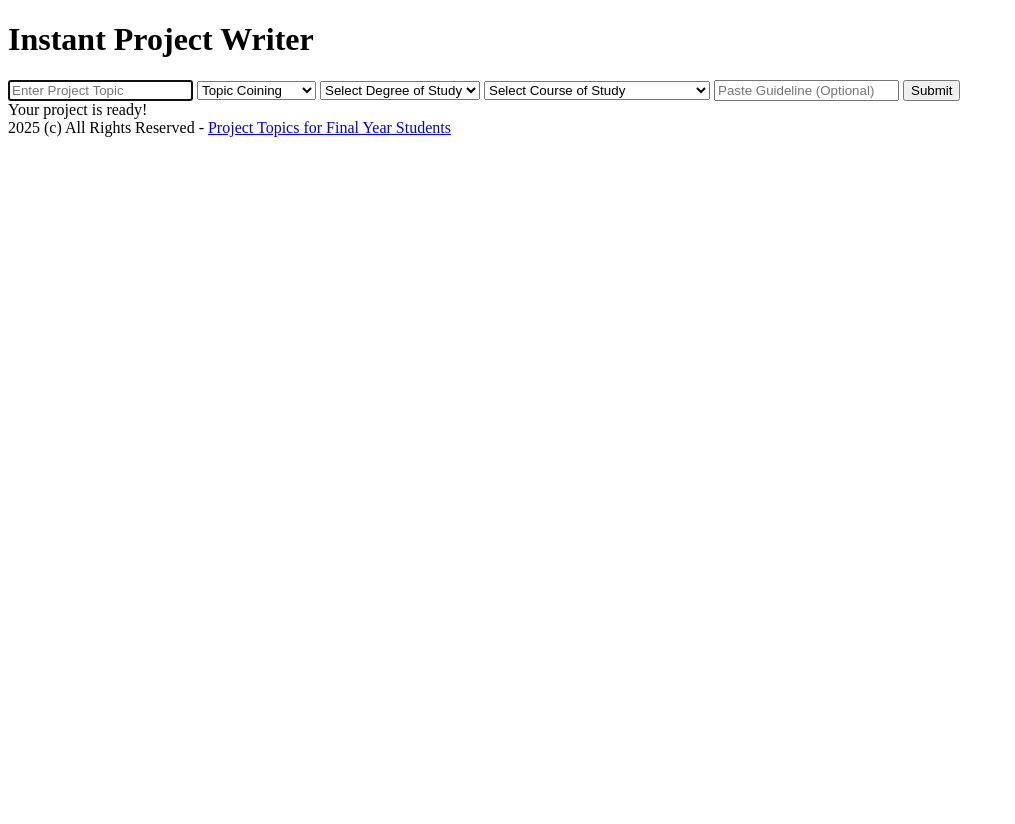
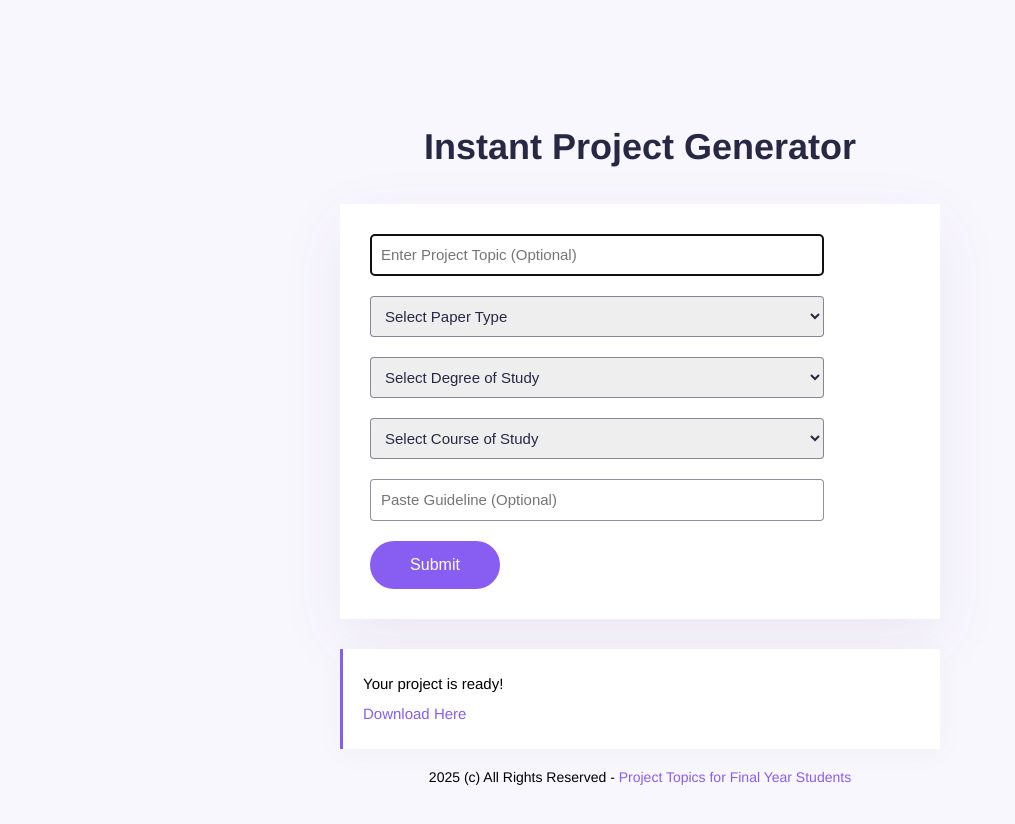
Before and after one commit to Fetty10/ipm-ai-project-generator, a plain HTML site: page index.html in a window 1280 px wide. Shown: the whole page, without its empty margins (0-1015 px from the left). Before the commit the page ends 800 px from the top, so only its background shows below. Drawn offline with Linux system fonts and the light colour scheme.

Commit message:
Added css

```diff
--- a/index.html
+++ b/index.html
@@ -7,19 +7,24 @@
     <link rel="stylesheet" href="src/style.css" />
   </head>
   <body>
+    <div class="container">
       <header>
-      <h1>Instant Project Writer</h1>
+        <h1>Instant Project Generator</h1>
       </header>
       <main>
         <form action="">
+          <div>
             <input
               type="text"
-          placeholder="Enter Project Topic"
+              placeholder="Enter Project Topic (Optional)"
               autofocus
               autocomplete="off"
-          required
+              class="forms"
             />
-        <select name="paper" id="paper" required>
+          </div>
+          <div>
+            <select name="paper" id="paper" required class="forms">
+              <option value="">Select Paper Type</option>
               <option value="Topic Coining">Topic Coining</option>
               <option value="Assignment">Assignment</option>
               <option value="Proposal">Proposal</option>
@@ -31,8 +36,10 @@
               <option value="Thesis">Thesis</option>
               <option value="Not Listed">Not Listed</option>
             </select>
-        <select name="degree" id="degree" required>
-          <option value="selected">Select Degree of Study</option>
+          </div>
+          <div>
+            <select name="degree" id="degree" required class="forms">
+              <option value="">Select Degree of Study</option>
               <option value="ond">OND</option>
               <option value="hnd">HND</option>
               <option value="bsc">BSc.</option>
@@ -40,8 +47,10 @@
               <option value="phd">PhD</option>
               <option value="Not Listed">Not Listed</option>
             </select>
-        <select name="course" id="course" required>
-          <option value="selected">Select Course of Study</option>
+          </div>
+          <div>
+            <select name="course" id="course" required class="forms">
+              <option value="">Select Course of Study</option>
               <option value="Accounting">Accounting</option>
               <option value="Accounts Law">Accounts Law</option>
               <option value="Advertising">Advertising</option>
@@ -127,14 +136,23 @@
               <option value="Zoology">Zoology</option>
               <option value="Not Listed">Not Listed</option>
             </select>
+          </div>
+          <div>
             <input
-          type="text"
+              type="textarea"
               placeholder="Paste Guideline (Optional)"
               autocomplete="off"
+              class="forms"
             />
-        <input type="submit" />
+          </div>
+          <div>
+            <input type="submit" class="submit-button" />
+          </div>
         </form>
-      <div>Your project is ready!</div>
+        <div class="ready">
+          Your project is ready!<br />
+          <a href="">Download Here</a>
+        </div>
       </main>
       <script src="src/index.js"></script>
       <footer>
@@ -143,5 +161,6 @@
           >Project Topics for Final Year Students</a
         >
       </footer>
+    </div>
   </body>
 </html>
--- a/src/style.css
+++ b/src/style.css
@@ -0,0 +1,74 @@
+body {
+  background-color: #f9f7fe;
+  font-family: Helvetica, Arial, sans-serif;
+}
+
+.container {
+  margin: 120px auto;
+  max-width: 600px;
+}
+
+a {
+  color: #885df1;
+  text-decoration: none;
+}
+
+header {
+  margin-bottom: 30px;
+}
+h1 {
+  font-weight: 800;
+  font-size: 36px;
+  line-height: 1.5;
+  color: #272844;
+  text-align: center;
+}
+
+form {
+  padding: 30px;
+  background-color: white;
+  box-shadow: 0px 20px 60px rgba(65, 50, 100, 0.08);
+  margin-bottom: 30px;
+}
+
+.forms {
+  padding: 10px;
+  margin-bottom: 20px;
+  border: 1px solid rgba(33, 33, 66, 0.5);
+  width: 80%;
+  font-size: 15px;
+  border-radius: 4px;
+  line-height: 20px;
+  color: #272844;
+}
+
+.submit-button {
+  padding: 15px;
+  background: #885df1;
+  color: white;
+  border: none;
+  border-radius: 30px;
+  width: 130px;
+  font-size: 16px;
+}
+
+.ready {
+  font-size: 15px;
+  background-color: white;
+  padding: 20px;
+  line-height: 2;
+  border-left: 3px solid #885df1;
+  margin-bottom: 20px;
+  box-shadow: 0px 4px 30px 0px rgba(39, 33, 66, 0.03);
+}
+
+select {
+  background: #eeeeee;
+  transition: 0.4s;
+  width: 84% !important;
+}
+
+footer {
+  text-align: center;
+  font-size: 14px;
+}
```
Lines whose indentation alone changed are shown as unchanged.
